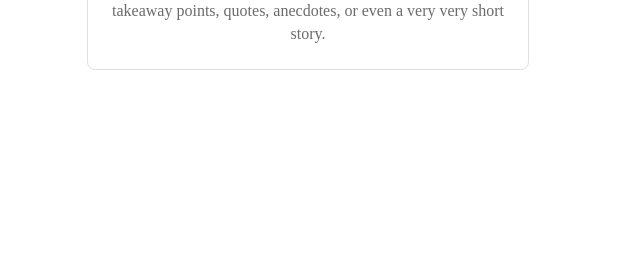
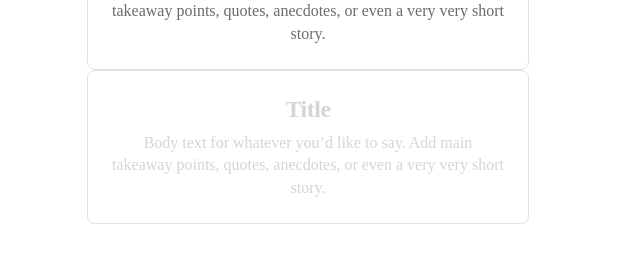
Before and after one commit to vinevil66/design-track, a React (Vite) app: page / in a window 1280 px wide. Shown: the part 221-484 px from the top of the page, without its empty margins (253-893 px from the left). Built offline with nearby package versions, Linux system fonts and the light colour scheme.

Commit message:
feat: add hover and disabled variants to Card component

```diff
--- a/src/App.tsx
+++ b/src/App.tsx
@@ -16,6 +16,11 @@ function App() {
         title="Title"
         body="Body text for whatever you’d like to say. Add main takeaway points, quotes, anecdotes, or even a very very short story."
       />
+      <Card
+        title="Title"
+        body="Body text for whatever you’d like to say. Add main takeaway points, quotes, anecdotes, or even a very very short story."
+        variant="disabled"
+      />
     </main>
   )
 }
--- a/src/components/Card.css
+++ b/src/components/Card.css
@@ -8,6 +8,23 @@
   background: var(--color-background);
   border: 1px solid var(--color-border);
   border-radius: var(--border-radius-md);
+}
+
+.card:hover:not(.card--disabled) {
+  box-shadow: var(--shadow-hover);
+}
+
+.card:hover:not(.card--disabled) .card__title {
+  color: var(--color-accent);
+}
+
+.card--disabled {
+  pointer-events: none;
+}
+
+.card--disabled .card__title,
+.card--disabled .card__body {
+  color: var(--color-text-disabled);
 }
 
 .card__title {
--- a/src/components/Card.tsx
+++ b/src/components/Card.tsx
@@ -3,12 +3,17 @@ import './Card.css'
 interface CardProps {
   title: string
   body: string
+  variant?: 'default' | 'disabled'
   className?: string
 }
 
-export default function Card({ title, body, className }: CardProps) {
+export default function Card({ title, body, variant = 'default', className }: CardProps) {
+  const classes = ['card', variant === 'disabled' ? 'card--disabled' : '', className]
+    .filter(Boolean)
+    .join(' ')
+
   return (
-    <div className={className ? `card ${className}` : 'card'}>
+    <div className={classes} aria-disabled={variant === 'disabled'}>
       <p className="card__title">{title}</p>
       <p className="card__body">{body}</p>
     </div>
--- a/src/index.css
+++ b/src/index.css
@@ -4,6 +4,10 @@
   --color-text-primary: #1a1a1a;
   --color-text-secondary: #6b6b6b;
   --color-border: #e0e0e0;
+  --color-accent: #605ad8;
+  --color-text-disabled: #d5d5d5;
+
+  --shadow-hover: 0px 4px 2px rgba(0, 0, 0, 0.15);
 
   --font-size-body: 1rem;
   --font-size-heading: 1.5rem;
```
Also changed, not shown: 1 other file (tests, documents, lock files or other folders).
